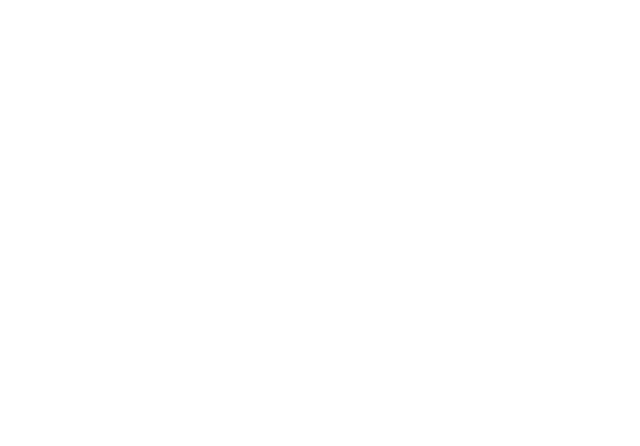
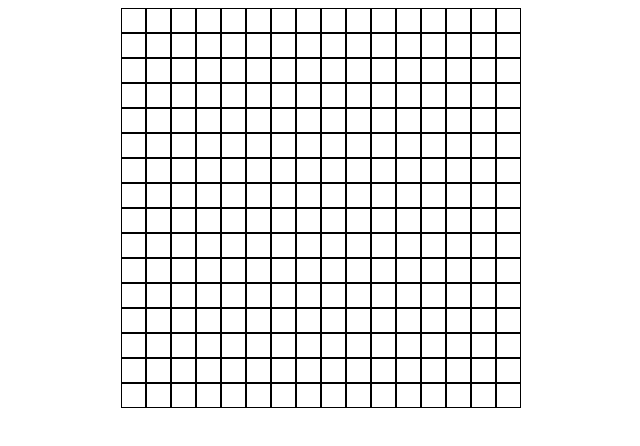
Before and after one commit to daliduraku/Etch-a-Sketch, a plain HTML site: page index.html in a window 1280 px wide. Shown: the whole page, without its empty margins (187-827 px from the left). Drawn offline with Linux system fonts and the light colour scheme.

Commit message:
mouseover added so the grid background color changes

```diff
--- a/index.html
+++ b/index.html
@@ -7,7 +7,9 @@
     <title>Etch-a-Sketch</title>
 </head>
 <body>
+    <div class="container">
 
+    </div>
 
     <script src="myScript.js"></script>
 </body>
--- a/myScript.js
+++ b/myScript.js
@@ -0,0 +1,20 @@
+let color = "#D3D3D3"
+
+const cdiv = document.querySelector('.container');
+// add 16 divs
+
+for(let i = 0; i < 273; i++){
+    const div = document.createElement('div');
+    cdiv.appendChild(div);
+
+    div.addEventListener("mouseover", function(){
+        this.style.backgroundColor = color;
+    })
+
+    /*
+    div.addEventListener("mouseout", function(){
+
+        this.style.backgroundColor = "";
+    })
+    */
+}
--- a/styles.css
+++ b/styles.css
@@ -0,0 +1,24 @@
+
+*{
+    box-sizing: border-box;
+}
+
+.container{
+    display: flex;
+    justify-content: center;
+    align-items: center;
+    flex-wrap: wrap;
+    width: 1000px;
+}
+
+.container>div{
+    border: 1px solid black;
+    height: 25px;
+    width: 25px;
+}
+
+.container>div:nth-child(17n + 1) {
+    width: 100%;
+    border: 0;
+    height: 0;
+}
```
